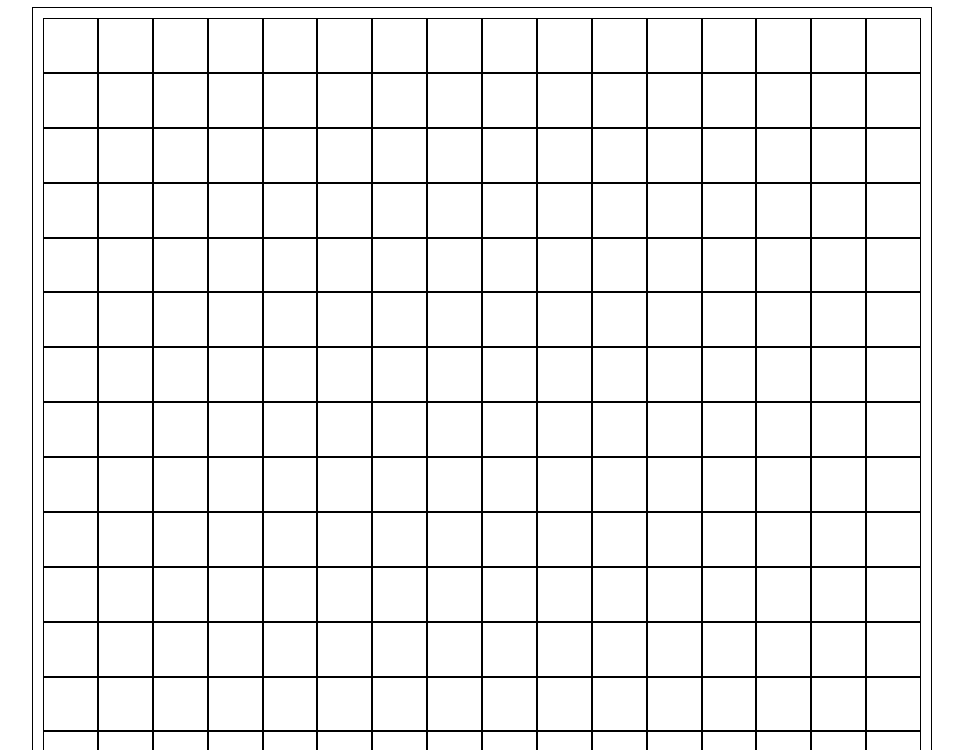
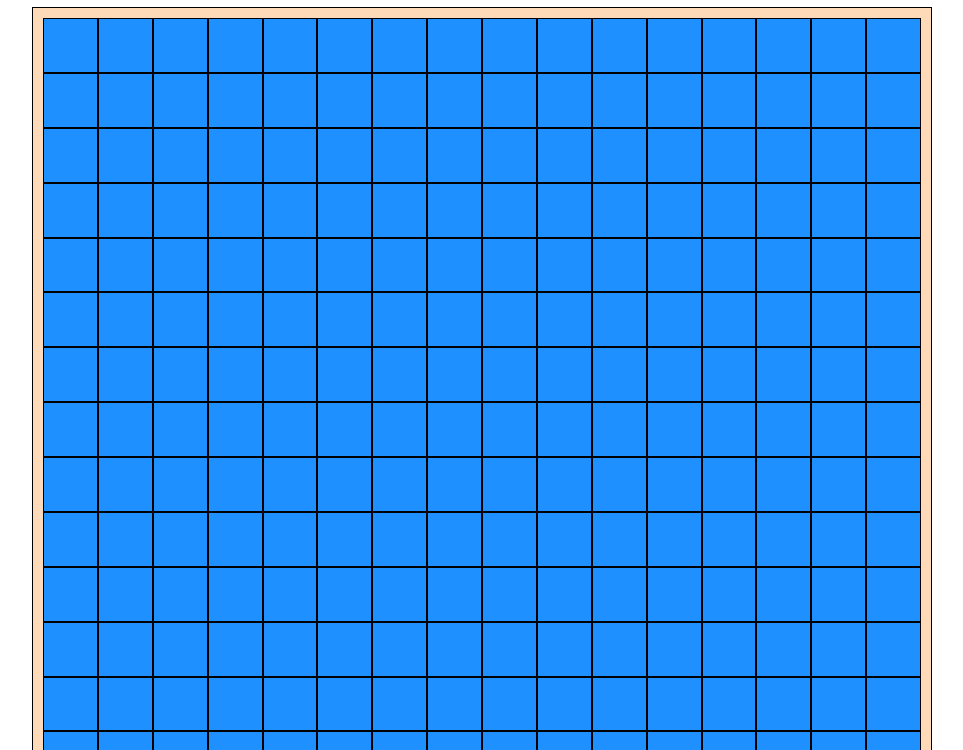
Before and after one commit to nicom16/top-project-etch-a-sketch, a plain HTML site: page index.html in a window 1280 px wide. Shown: the part 50-800 px from the top of the page, without its empty margins (158-1121 px from the left). Drawn offline with Linux system fonts and the light colour scheme.

Commit message:
Fixed typos in CSS

```diff
--- a/css/style.css
+++ b/css/style.css
@@ -19,7 +19,7 @@ h1 {
   flex-wrap: wrap;
   width: 900px;
   height: 900px;
-  backgroud: pink;
+  background: peachpuff;
   padding: 10px;
   border: 1px solid black;
   margin: 10px auto;
@@ -30,5 +30,5 @@ h1 {
   width: 6.25%;
   height: 6.25%;
   border: 1px solid black;
-  backgroud: dodgerblue;
+  background: dodgerblue;
 }
```
